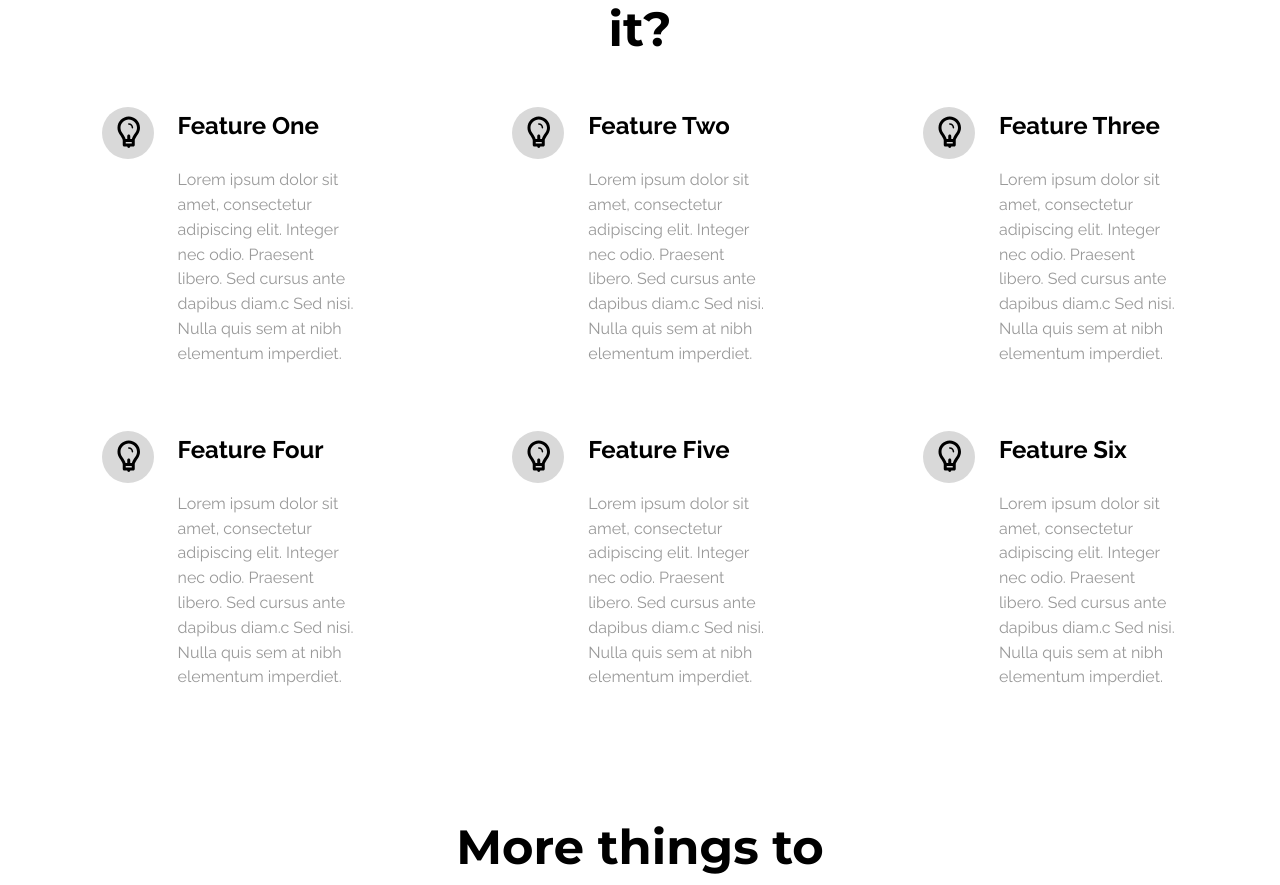
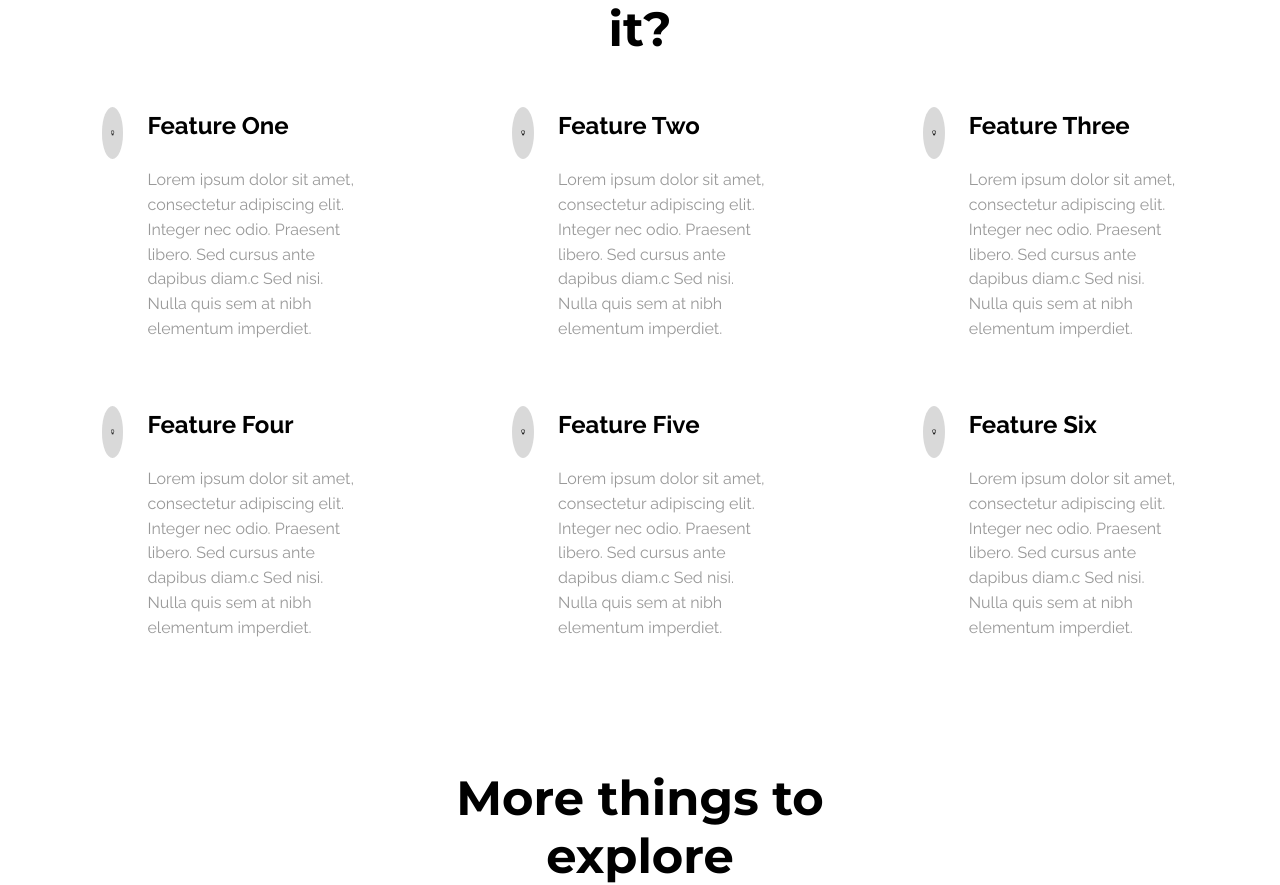
Before and after one commit to littlenines/wireframe-template, a React (Vite) app: page / in a window 1280 px wide. Shown: the part 1103-1988 px from the top of the page. Built offline with nearby package versions, Linux system fonts and the light colour scheme.

Commit message:
delete icon badge css for image width and height

```diff
--- a/src/components/IconBadge/IconBadge.module.scss
+++ b/src/components/IconBadge/IconBadge.module.scss
@@ -5,11 +5,4 @@
     border-radius: $border-circle;
     padding: $pd-xs;
     margin-right: $mr-md;
-
-    img {
-        width: 36px;
-        height: 36px;
-        min-width: 36px;
-        min-height: 36px;
-    }
 }
--- a/src/components/IconBadge/index.jsx
+++ b/src/components/IconBadge/index.jsx
@@ -6,7 +6,7 @@ const IconBadge = (props) => {
 
   return (
     <div className={`${style.icon} ${setClass}`} {...props}>
-      <img src={image} alt="lightbulb" loading='lazy'/>
+      <img src={image} width={36} height={36} alt="lightbulb" loading='lazy'/>
     </div>
   )
 }
```
